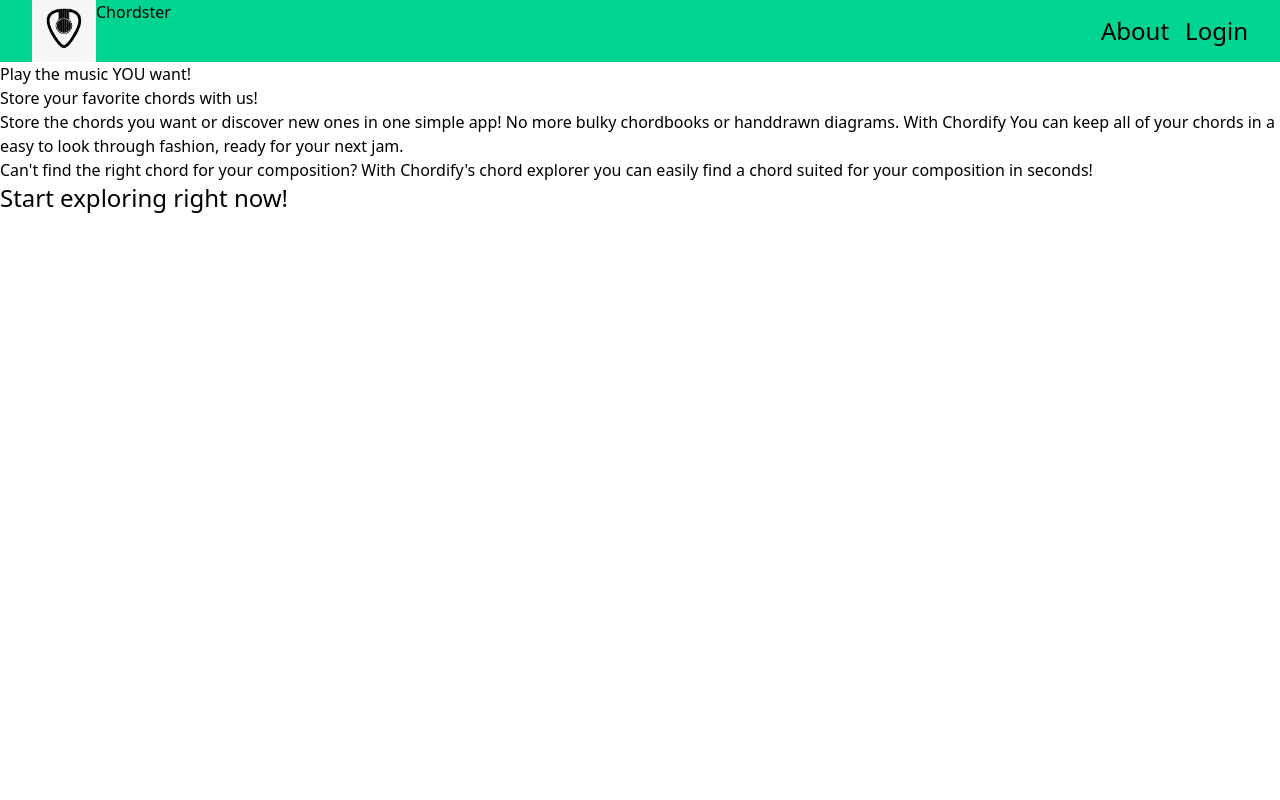
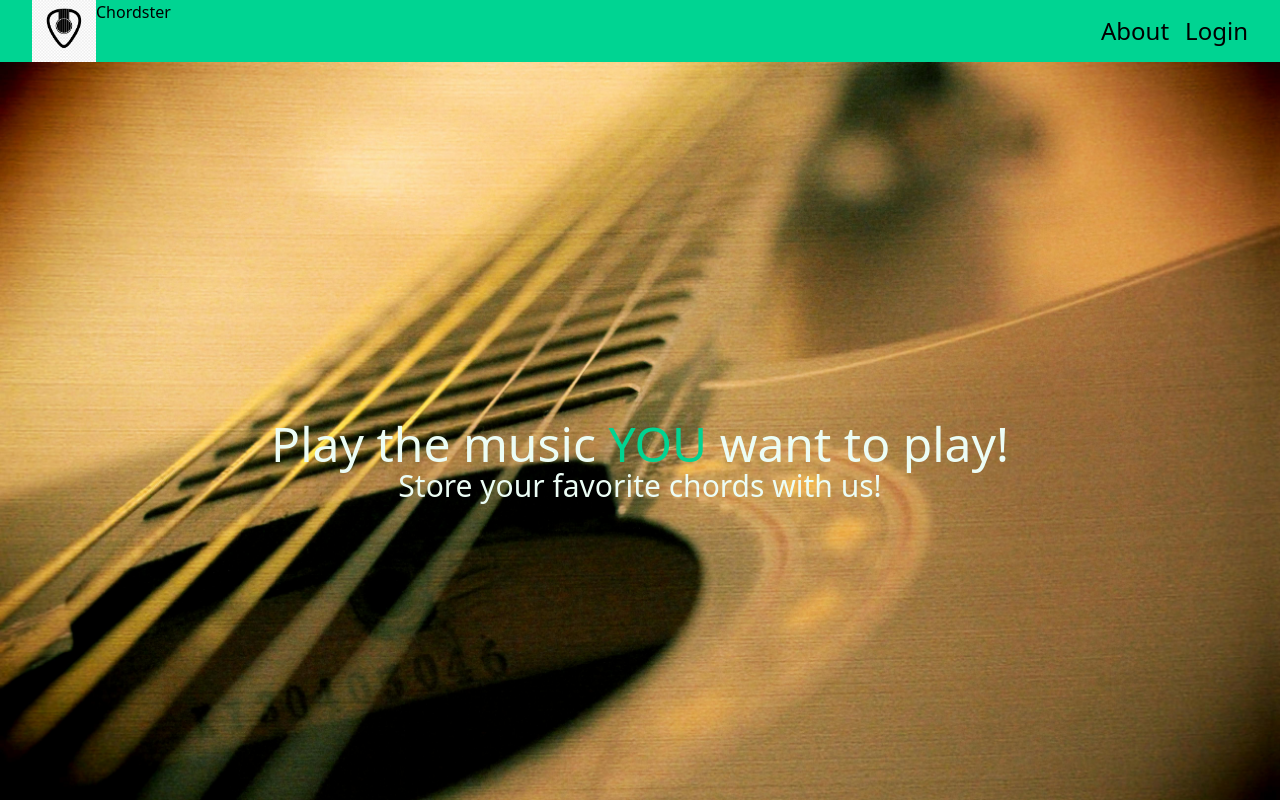
Before and after one commit to Dziuun/Chordster, a React (Vite) app: page / in a window 1280 px wide. Shown: the top 800 px of the page. Built offline with nearby package versions, Linux system fonts and the light colour scheme.

Commit message:
styles for the landing page

```diff
--- a/src/Pages/Homepage.jsx
+++ b/src/Pages/Homepage.jsx
@@ -3,20 +3,25 @@ import PageNav from "../Components/PageNav";
 
 function Homepage() {
   return (
-    <main>
+    <main className="bg-gray-200">
       <PageNav />
 
-      <section>
-        <h1>Play the music YOU want!</h1>
-        <h2>Store your favorite chords with us!</h2>
-
+      <section className="bg-[url(../../public/guitar_bg.jpg)] bg-cover flex-col justify-items-center content-center h-screen ">
+        <h1 className="text-5xl text-emerald-50">
+          Play the music <span className="text-emerald-400">YOU</span> want to
+          play!
+        </h1>
+        <h2 className="text-3xl text-emerald-50 ">
+          Store your favorite chords with us!
+        </h2>
+      </section>
       <p>
         Store the chords you want or discover new ones in one simple app! No
-          more bulky chordbooks or handdrawn diagrams. With Chordify You can
-          keep all of your chords in a easy to look through fashion, ready for
-          your next jam.
+        more bulky chordbooks or handdrawn diagrams. With Chordify You can keep
+        all of your chords in a easy to look through fashion, ready for your
+        next jam.
       </p>
-
+      <img src="../../public/guitar_book.jpg" />
       <p>
         Can't find the right chord for your composition? With Chordify's chord
         explorer you can easily find a chord suited for your composition in
@@ -26,7 +31,6 @@ function Homepage() {
       <Button type="cta" destination="login">
         Start exploring right now!
       </Button>
-      </section>
     </main>
   );
 }
```
Also changed, not shown: public/guitar_bg.jpg (added), public/guitar_book.jpg (added). Lines whose indentation alone changed are shown as unchanged.
